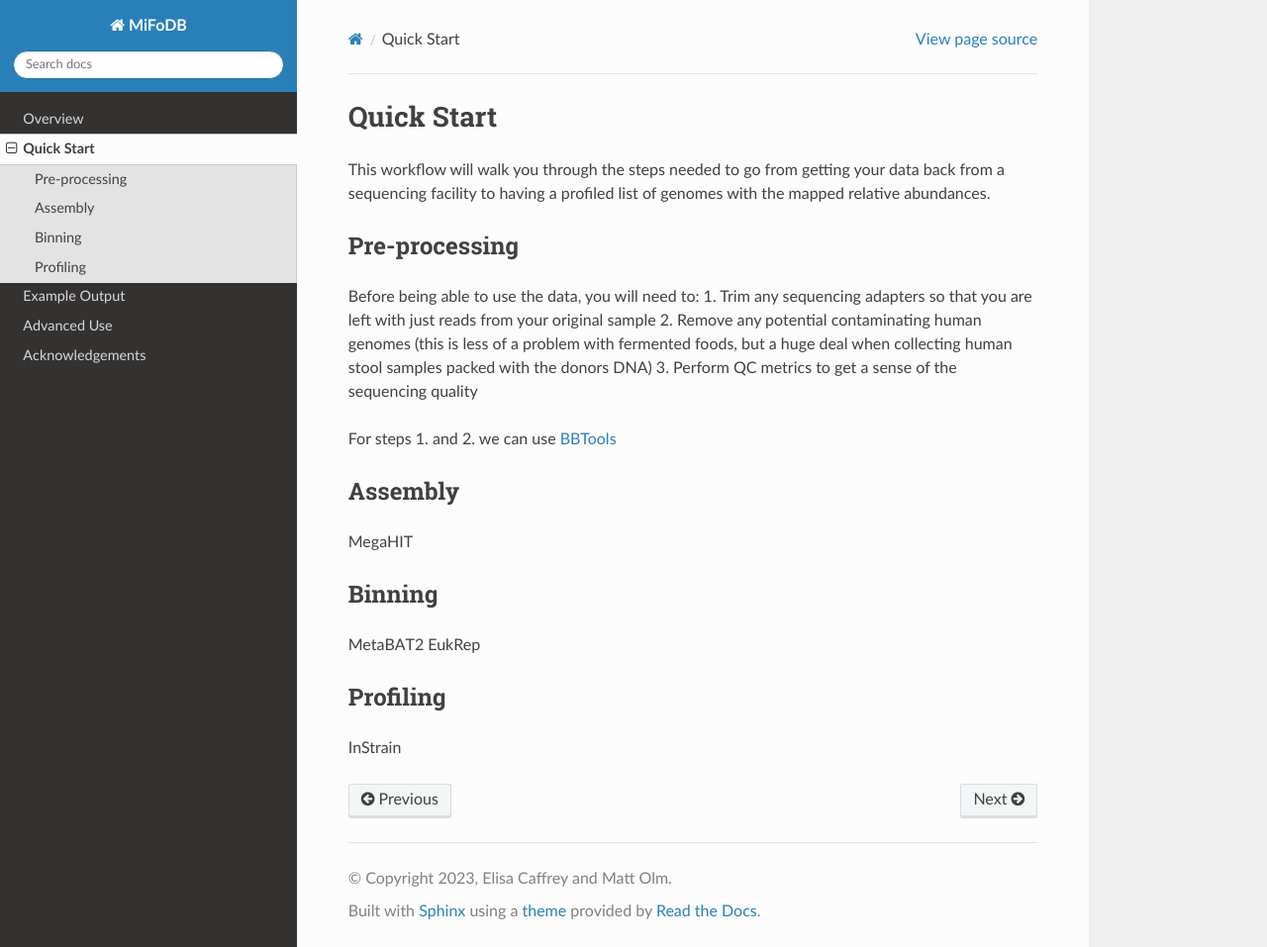
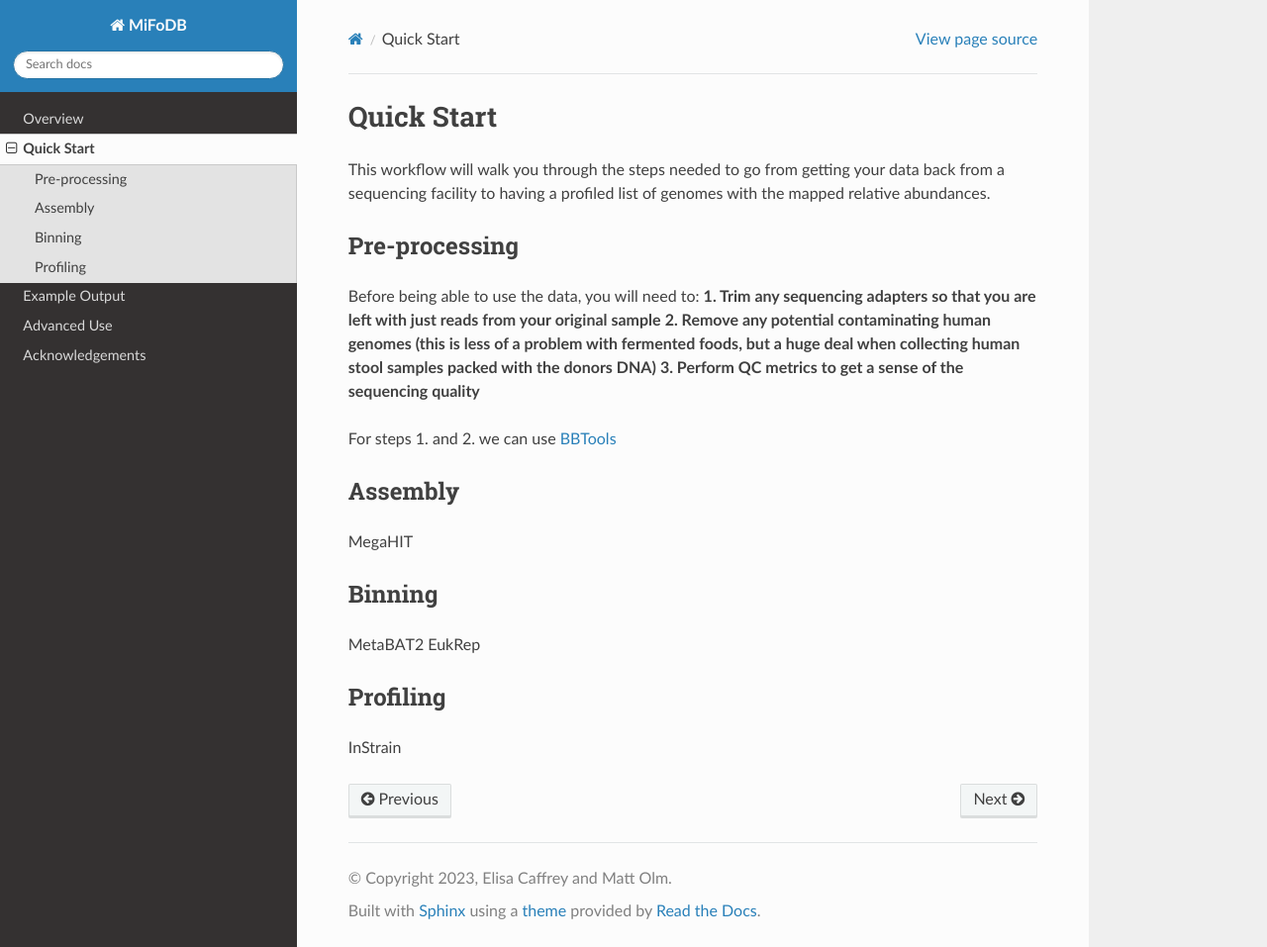
Before and after one commit to elisacaffrey/MiFoDB, a Sphinx documentation site: the page built from docs/source/quick_start.rst, in a window 1280 px wide and 957 px high. Shown: the whole window at 99% size. Built offline with Sphinx 7.4.7 and the Read the Docs theme 2.0.0, drawn with Linux system fonts in a browser that asks for light colours.

```diff
--- a/docs/source/quick_start.rst
+++ b/docs/source/quick_start.rst
@@ -5,9 +5,9 @@ This workflow will walk you through the steps needed to go from getting your dat
 Pre-processing
 +++++++++++++++++++++++++++++++++++++++++++++++++++++++++++++++++++++
 Before being able to use the data, you will need to:
-1. Trim any sequencing adapters so that you are left with just reads from your original sample
-2. Remove any potential contaminating human genomes (this is less of a problem with fermented foods, but a huge deal when collecting human stool samples packed with the donors DNA)
-3. Perform QC metrics to get a sense of the sequencing quality
+**1. Trim any sequencing adapters so that you are left with just reads from your original sample**
+**2. Remove any potential contaminating human genomes (this is less of a problem with fermented foods, but a huge deal when collecting human stool samples packed with the donors DNA)**
+**3. Perform QC metrics to get a sense of the sequencing quality**
 
 For steps 1. and 2. we can use `BBTools <https://jgi.doe.gov/data-and-tools/software-tools/bbtools/>`_
 
```
